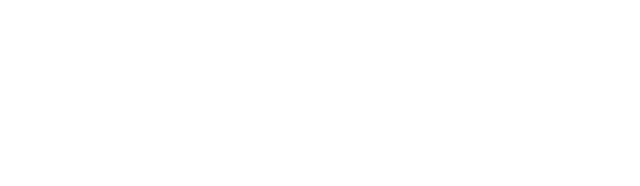
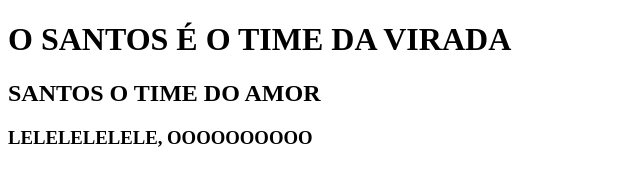
Before and after one commit to theFabioBrito/scm, a plain HTML site: page index.html in a window 1280 px wide. Shown: the whole page, without its empty margins (0-640 px from the left). Drawn offline with Linux system fonts and the light colour scheme.

Commit message:
VERSÃO 2.0

```diff
--- a/index.html
+++ b/index.html
@@ -3,5 +3,9 @@
     <head>
         <title>Terminal</title>
         <meta charset="utf-8">
+
+        <h1>O SANTOS É O TIME DA VIRADA</h1>
+        <h2>SANTOS O TIME DO AMOR</h2>
+        <h3>LELELELELELE, OOOOOOOOOO</h3>
     </head>
 </html>
```
